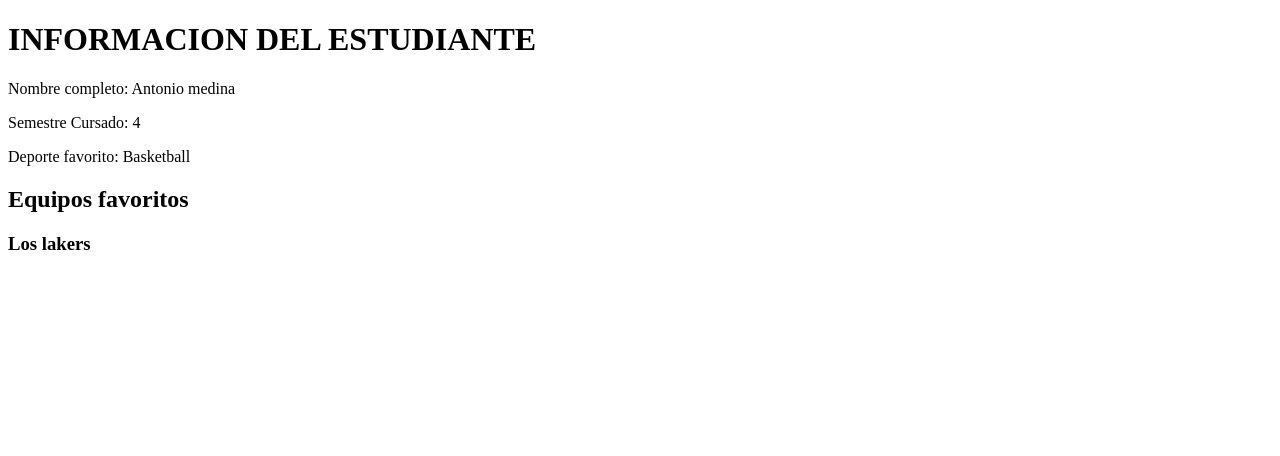
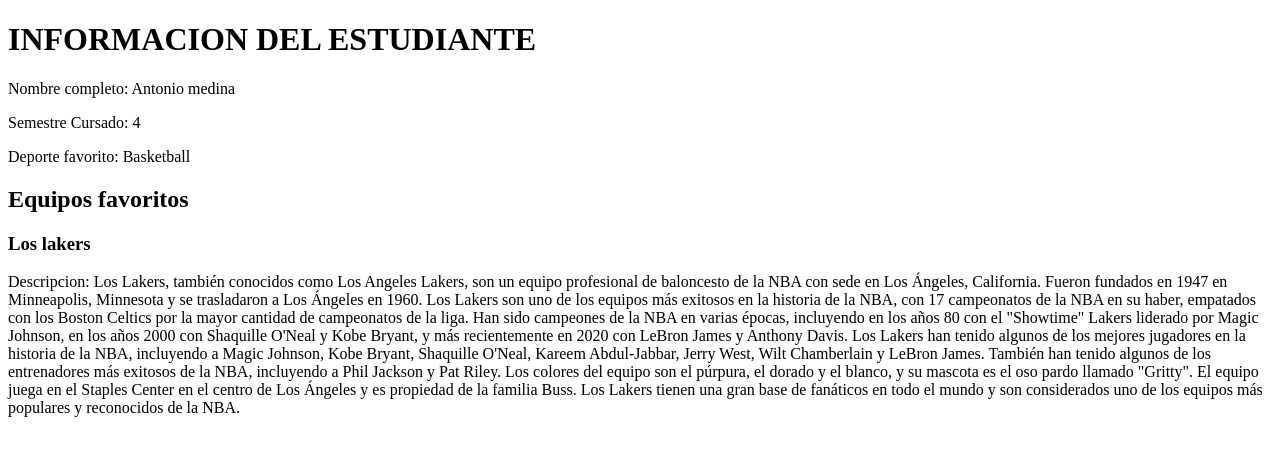
Before and after one commit to antovals/RUBRICA-BP, a plain HTML site: page index.html in a window 1280 px wide. Drawn offline with Linux system fonts and the light colour scheme.

Commit message:
commit five

```diff
--- a/index.html
+++ b/index.html
@@ -13,6 +13,15 @@
     <p>Deporte favorito: Basketball</p>
     <h2>Equipos favoritos</h2>
     <h3>Los lakers</h3>
+    <p>Descripcion:
+        Los Lakers, también conocidos como Los Angeles Lakers, son un equipo profesional de baloncesto de la NBA con sede en Los Ángeles, California. Fueron fundados en 1947 en Minneapolis, Minnesota y se trasladaron a Los Ángeles en 1960.
+
+Los Lakers son uno de los equipos más exitosos en la historia de la NBA, con 17 campeonatos de la NBA en su haber, empatados con los Boston Celtics por la mayor cantidad de campeonatos de la liga. Han sido campeones de la NBA en varias épocas, incluyendo en los años 80 con el "Showtime" Lakers liderado por Magic Johnson, en los años 2000 con Shaquille O'Neal y Kobe Bryant, y más recientemente en 2020 con LeBron James y Anthony Davis.
+
+Los Lakers han tenido algunos de los mejores jugadores en la historia de la NBA, incluyendo a Magic Johnson, Kobe Bryant, Shaquille O'Neal, Kareem Abdul-Jabbar, Jerry West, Wilt Chamberlain y LeBron James. También han tenido algunos de los entrenadores más exitosos de la NBA, incluyendo a Phil Jackson y Pat Riley.
+
+Los colores del equipo son el púrpura, el dorado y el blanco, y su mascota es el oso pardo llamado "Gritty". El equipo juega en el Staples Center en el centro de Los Ángeles y es propiedad de la familia Buss. Los Lakers tienen una gran base de fanáticos en todo el mundo y son considerados uno de los equipos más populares y reconocidos de la NBA.
+    </p>
 
 </body>
 </html>
```
